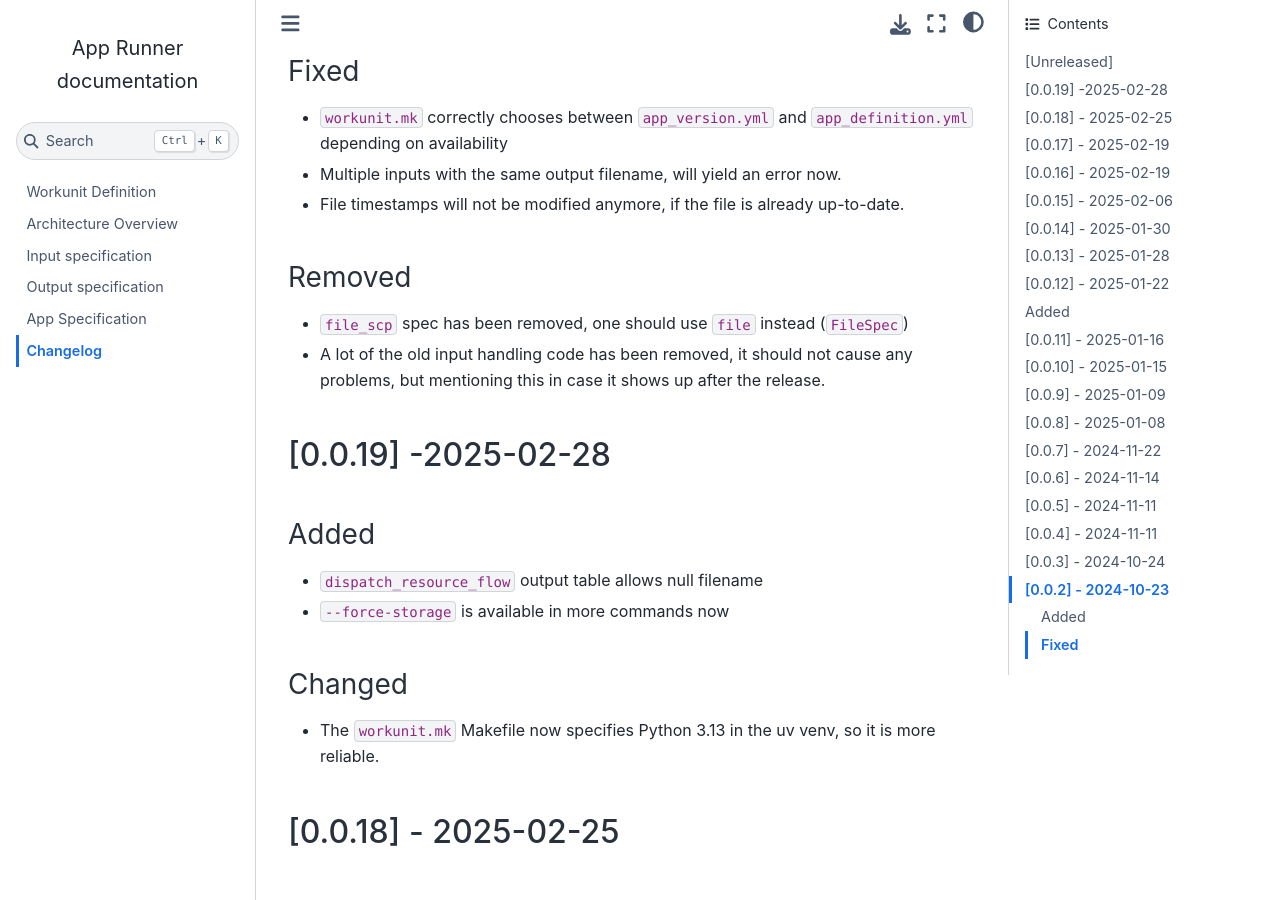
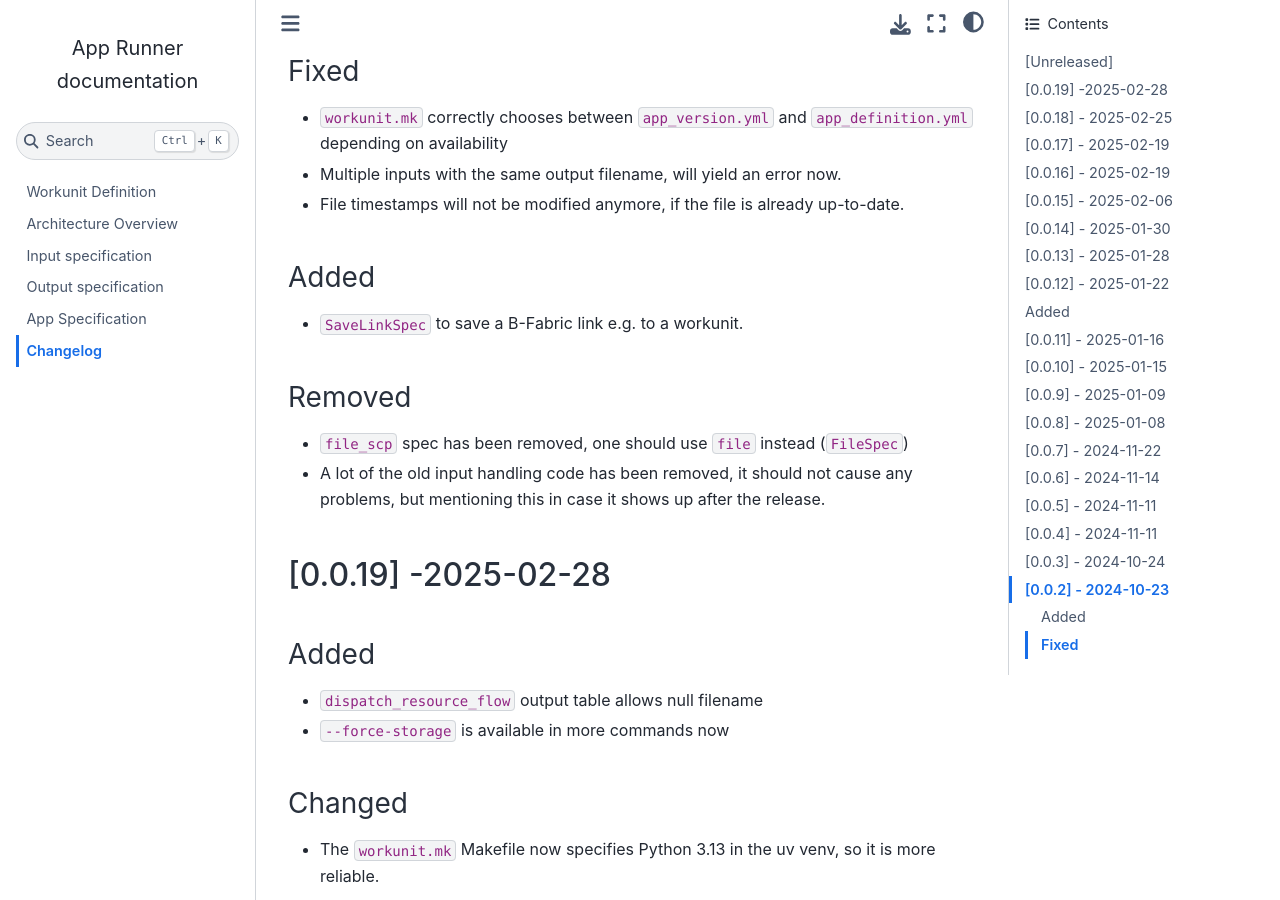
Before and after one commit to fgcz/bfabricPy, a Sphinx documentation site: the page built from bfabric_app_runner/docs/changelog.md, in a window 1280 px wide and 900 px high, scrolled down 377 px. Built offline with Sphinx 7.4.7 and the Sphinx Book theme 1.1.4, drawn with Linux system fonts in a browser that asks for light colours.

Commit message:
changelog

```diff
--- a/bfabric_app_runner/docs/changelog.md
+++ b/bfabric_app_runner/docs/changelog.md
@@ -14,6 +14,10 @@ The format is based on [Keep a Changelog](https://keepachangelog.com/en/1.1.0/).
 - `workunit.mk` correctly chooses between `app_version.yml` and `app_definition.yml` depending on availability
 - Multiple inputs with the same output filename, will yield an error now.
 - File timestamps will not be modified anymore, if the file is already up-to-date.
+
+### Added
+
+- `SaveLinkSpec` to save a B-Fabric link e.g. to a workunit.
 
 ### Removed
 
```
